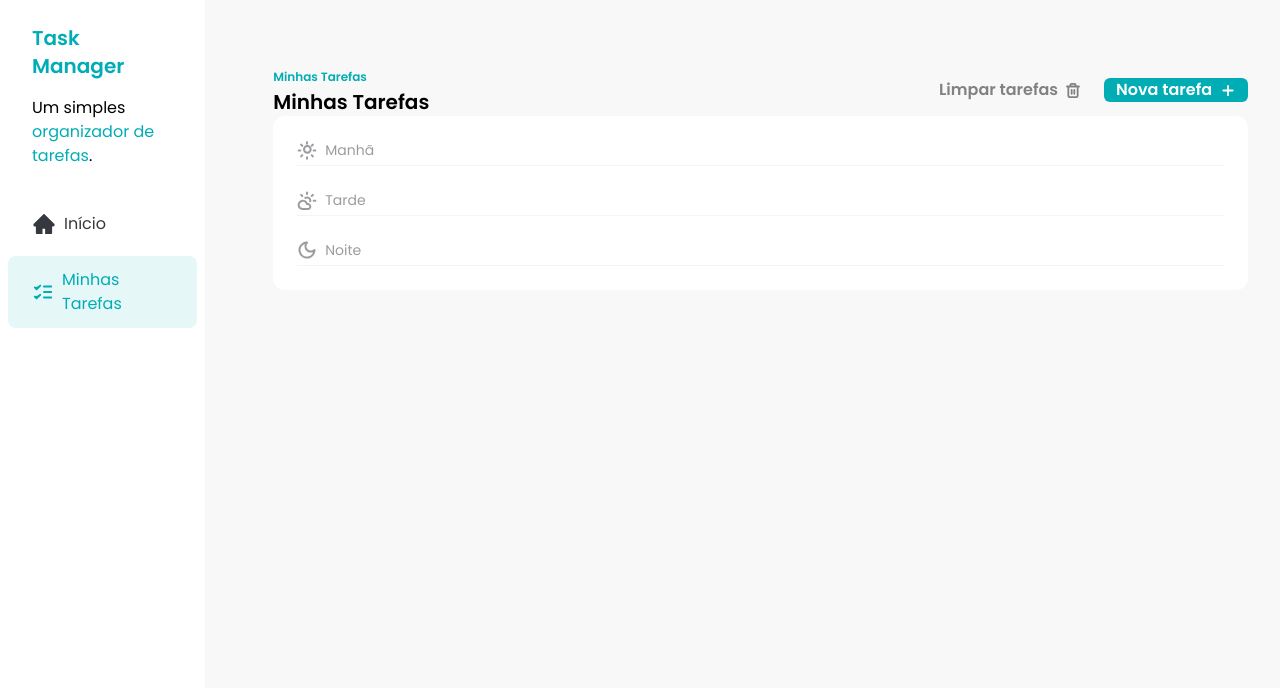
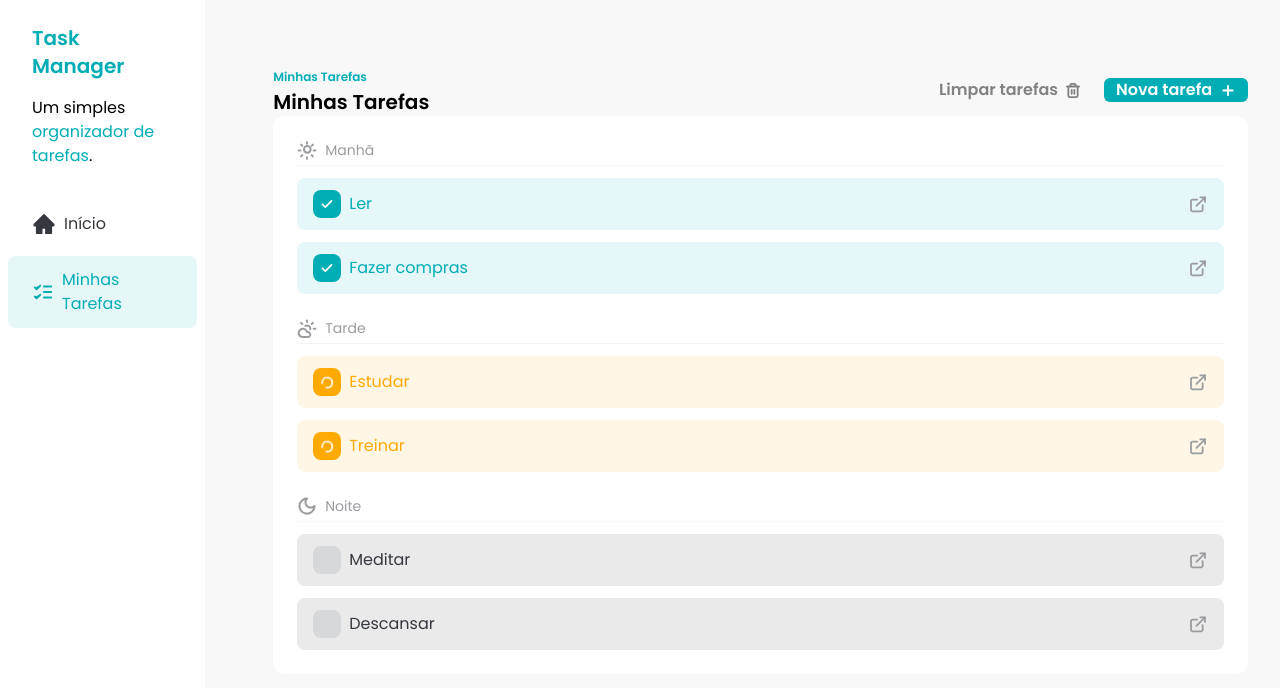
Before and after one commit to valmir-vasconcelos/fsc-task-manager, a React (Vite) app: page / in a window 1280 px wide. Shown: the top 688 px of the page. Built offline with nearby package versions, Linux system fonts and the light colour scheme.

Commit message:
Adicionado componente TaskItem

```diff
--- /dev/null
+++ b/src/components/TaskItem.jsx
@@ -0,0 +1,43 @@
+import CheckIcon from "../assets/icons/check.svg?react";
+import DetailsIcon from "../assets/icons/details.svg?react";
+import LoaderIcon from "../assets/icons/loader.svg?react";
+
+const TaskItem = ({ task }) => {
+  const getStatusClasses = () => {
+    if (task.status === "done") {
+      return "bg-[#00ADB5] text-[#00ADB5]";
+    } else if (task.status === "in_progress") {
+      return "bg-[#FFAA04] text-[#FFAA04]";
+    } else if (task.status === "not_started") {
+      return "bg-[#35383E] bg-opacity-10 text-[#35383E]";
+    }
+  };
+
+  return (
+    <div
+      className={`flex justify-between items-center gap-2 bg-opacity-10 rounded-lg px-4 py-3 ${getStatusClasses()}`}
+    >
+      <div className="flex items-center gap-2">
+        <label
+          className={`relative flex h-7 w-7 cursor-pointer items-center justify-center rounded-lg ${getStatusClasses()}`}
+        >
+          <input
+            type="checkbox"
+            checked={task.status === "done"}
+            className="absolute h-full w-full cursor-pointer opacity-0"
+          />
+          {task.status === "done" && <CheckIcon />}
+          {task.status === "in_progress" && (
+            <LoaderIcon className="animate-spin text-white" />
+          )}
+        </label>
+        {task.title}
+      </div>
+      <a href="#" className="transition hover:opacity-75">
+        <DetailsIcon />
+      </a>
+    </div>
+  );
+};
+
+export default TaskItem;
--- a/src/components/Tasks.jsx
+++ b/src/components/Tasks.jsx
@@ -1,12 +1,21 @@
-import Button from "./Button";
+import { useState } from "react";
 import AddIcon from "../assets/icons/add.svg?react";
-import TrashIcon from "../assets/icons/trash.svg?react";
-import SunIcon from "../assets/icons/sun.svg?react";
 import CloudSunIcon from "../assets/icons/cloud-sun.svg?react";
 import MoonIcon from "../assets/icons/moon.svg?react";
+import SunIcon from "../assets/icons/sun.svg?react";
+import TrashIcon from "../assets/icons/trash.svg?react";
+import TASKS from "../service/dados";
+import Button from "./Button";
+import TaskItem from "./TaskItem";
 import TaskSeparator from "./TaskSeparator";
 
 const Tasks = () => {
+  const [tasks] = useState(TASKS);
+
+  const morningTasks = tasks.filter((task) => task.time === "morning");
+  const afternoonTasks = tasks.filter((task) => task.time === "afternoon");
+  const eveningTasks = tasks.filter((task) => task.time === "evening");
+
   return (
     <div className="w-full px-8 py-16">
       <div className="flex w-full justify-between">
@@ -32,12 +41,21 @@ const Tasks = () => {
       <div className="rounded-xl bg-white p-6">
         <div className="space-y-3">
           <TaskSeparator title="Manhã" icon={<SunIcon />} />
+          {morningTasks.map((task) => (
+            <TaskItem key={task.id} task={task} />
+          ))}
         </div>
         <div className="my-6 space-y-3">
           <TaskSeparator title="Tarde" icon={<CloudSunIcon />} />
+          {afternoonTasks.map((task) => (
+            <TaskItem key={task.id} task={task} />
+          ))}
         </div>
         <div className="space-y-3">
           <TaskSeparator title="Noite" icon={<MoonIcon />} />
+          {eveningTasks.map((task) => (
+            <TaskItem key={task.id} task={task} />
+          ))}
         </div>
       </div>
     </div>
--- /dev/null
+++ b/src/service/dados.js
@@ -0,0 +1,46 @@
+const TASKS = [
+  {
+    id: 1,
+    title: "Ler",
+    description: "Ler livro sobre finanças",
+    time: "morning",
+    status: "done",
+  },
+  {
+    id: 2,
+    title: "Estudar",
+    description: "Estudar programação javascript",
+    time: "afternoon",
+    status: "in_progress",
+  },
+  {
+    id: 3,
+    title: "Treinar",
+    description: "Treinar para competição de natação",
+    time: "afternoon",
+    status: "in_progress",
+  },
+  {
+    id: 4,
+    title: "Fazer compras",
+    description: "Fazer as compras de supermercado para a semana",
+    time: "morning",
+    status: "done",
+  },
+  {
+    id: 5,
+    title: "Meditar",
+    description: "Meditar por 10 minutos",
+    time: "evening",
+    status: "not_started",
+  },
+  {
+    id: 6,
+    title: "Descansar",
+    description: "Assitir um filme com a família",
+    time: "evening",
+    status: "not_started",
+  },
+];
+
+export default TASKS;
```
